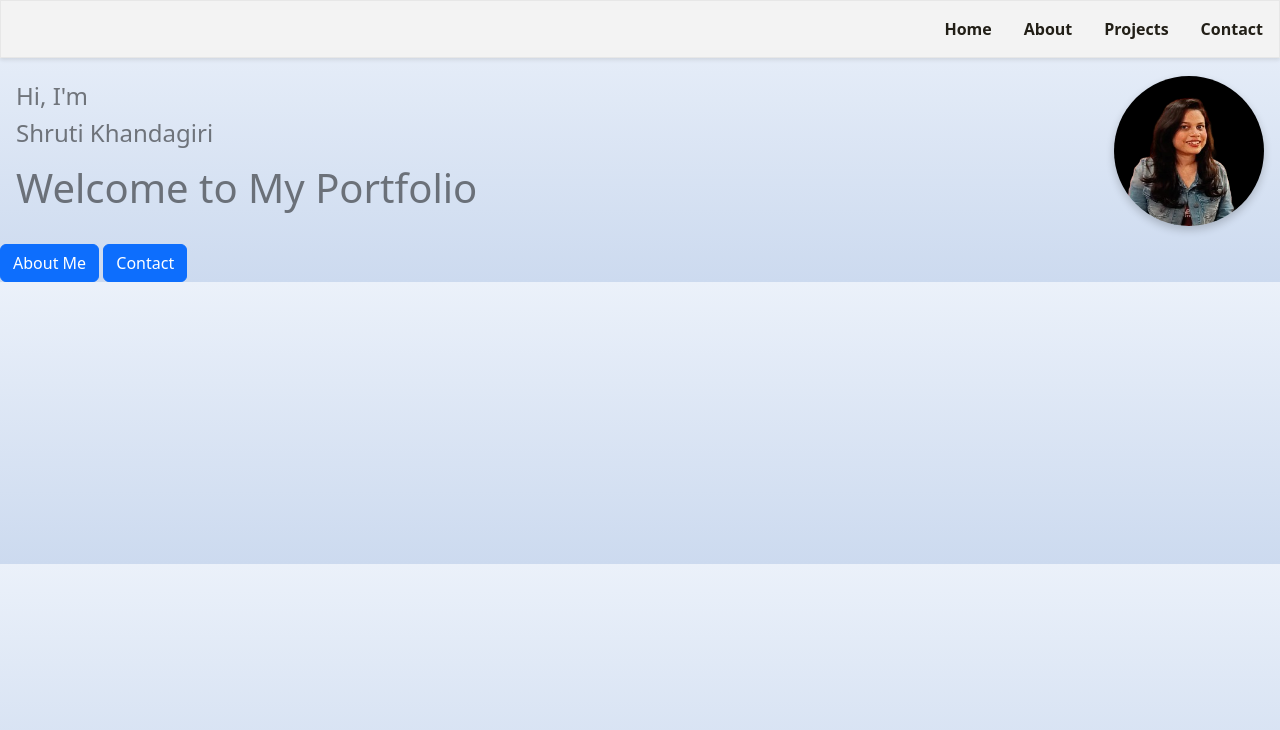
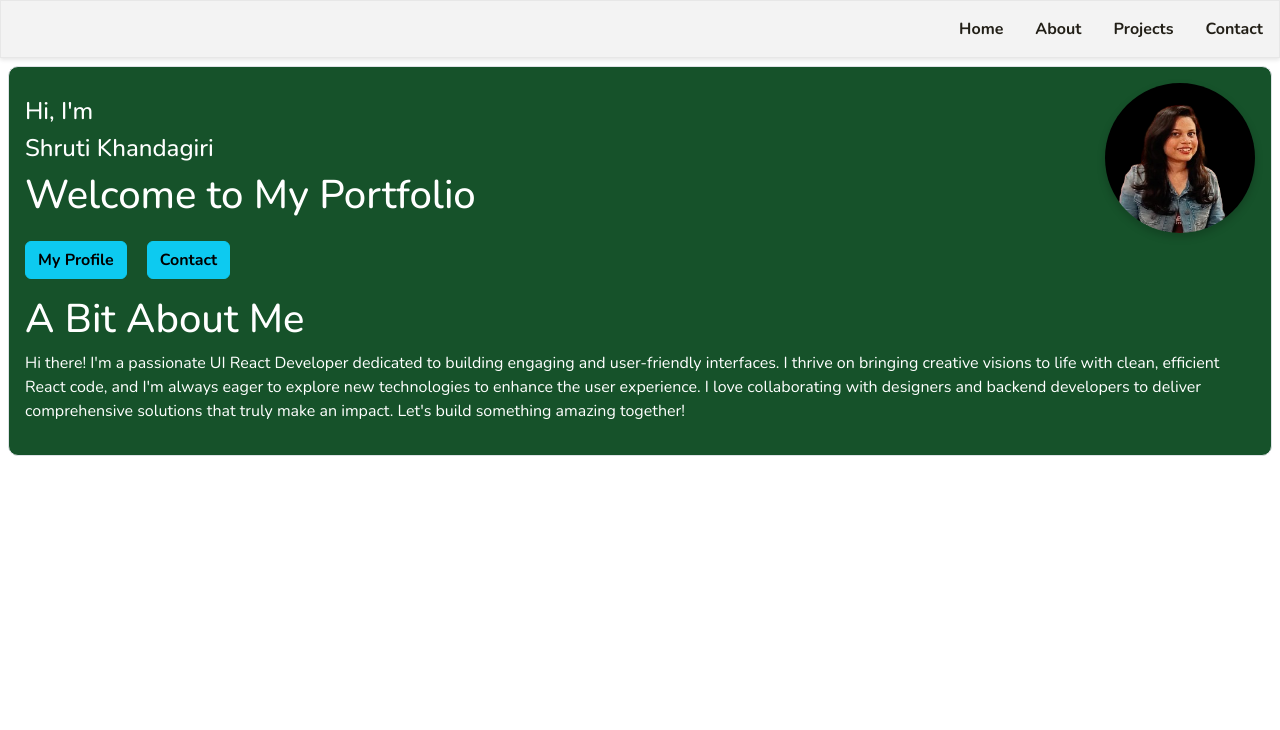
Before and after one commit to shruti-k-stack/Personal-Portfolio-Website, a website: page index.html in a window 1280 px wide. Drawn offline with nearby package versions, Linux system fonts and the light colour scheme.

Commit message:
'Added profile section and css'

```diff
--- a/index.html
+++ b/index.html
@@ -6,15 +6,18 @@
     <meta charset="UTF-8">
     <meta name="viewport" content="width=device-width, initial-scale=1.0">
     <title>My Portfolio</title>
+    <link rel="stylesheet" href="node_modules/bootstrap/dist/css/bootstrap.min.css">
     <link rel="stylesheet" href="styles/style.css">
-    <link rel="stylesheet" href="node_modules/bootstrap/dist/css/bootstrap.min.css">
+
 </head>
 <body>
        <header>
         <div id="navbar-placeholder"></div>
     </header>
 
-        <div id="home" class="home-content">
+    <div class="home bg-color border">
+        <div id="home" >
+            <div class="home-content">
             <div class="home-text">
             <h2> Hi, I'm</h2>
             <h2>Shruti Khandagiri</h2>
@@ -22,10 +25,18 @@
             </div>
         <img src="../assets/profile.png" alt="Profile Picture" class="profile-pic">
         </div>
-        <div id="home-button">
-            <button type="button" onclick="location.href='about.html'" class="btn btn-primary"> About Me</button>
-            <button type="button" class="btn btn-primary"> Contact</button>
-        </div>
+        <div class="home-btn">
+            <button type="button" onclick="location.href='profile.html'" class="btn btn-info"> My Profile</button>
+            <button type="button" class="btn btn-info"> Contact</button>
+            </div>
+            </div>
+         <div id="about" class="about-content">
+    <h1>A Bit About Me</h1>
+    <p>
+        Hi there! I'm a passionate UI React Developer dedicated to building engaging and user-friendly interfaces. I thrive on bringing creative visions to life with clean, efficient React code, and I'm always eager to explore new technologies to enhance the user experience. I love collaborating with designers and backend developers to deliver comprehensive solutions that truly make an impact. Let's build something amazing together!
+    </p>
+    </div>
+    </div>
 
     <script src="script.js"></script>
     <script src="node_modules/bootstrap/dist/js/bootstrap.bundle.min.js"></script>
--- a/navbar.html
+++ b/navbar.html
@@ -4,14 +4,15 @@
     <meta charset="UTF-8">
     <meta name="viewport" content="width=device-width, initial-scale=1.0">
     <title>Navigation</title>
+    <link rel="stylesheet" href="node_modules/bootstrap/dist/css/bootstrap.min.css">
     <link rel="stylesheet" href="styles/style.css">
-    <link rel="stylesheet" href="node_modules/bootstrap/dist/css/bootstrap.min.css">
+
 </head>
 <body>
     <nav id="navbar" class="navtab">
         <ul>
             <li><a href="index.html">Home</a></li>
-            <li><a href="about.html">About</a></li>
+            <li><a href="#about">About</a></li>
             <li><a href="#projects">Projects</a></li>
             <li><a href="#contact">Contact</a></li>
         </ul>
--- a/script.js
+++ b/script.js
@@ -11,4 +11,4 @@ document.addEventListener('DOMContentLoaded', function() {
     });
 });
 
-//
+// Add
--- a/styles/_variables.scss
+++ b/styles/_variables.scss
@@ -1,6 +1,7 @@
 $primary-blue: #005ce6;
 $violet: #2a3870;
 $lite-violet: #cdd5f5;
+$dark-green: #16522a;
 $white: white;
 $black: black;
 $black-1: #042230;
@@ -11,6 +12,7 @@ $grey-text: rgba(0 0 0 / 50%);
 $grey-300: #cfcfcf;
 $grey-500: #959595;
 $grey-600: #656565;
+$grey-yellow: #869c4b;
 $black-100: #333333;
 $grey-black: #221f17;
 $dim-blue: #ebf1fa;
--- a/styles/style.scss
+++ b/styles/style.scss
@@ -4,10 +4,16 @@
 
 body {
     font-family: "Nunito", sans-serif;
+    color: $white;
+    height: 100vh;
+    width: 100%;
     margin: 0;
     padding: 0;
-    background: linear-gradient($dim-blue, $dim-blue-200);
+}
 
+.bg-color{
+    background-color: $dark-green;
+    border-radius: 10px;
 }
 
 .navtab{
@@ -41,11 +47,11 @@ body {
     }
 }
 
-
+.home {
+    padding: 1rem;
+    margin: 0.5rem;
 
 .home-content {
-    color: $grey-black;
-    padding: 1rem;
     display: flex;
     align-items: center;
     justify-content: space-between;
@@ -56,14 +62,11 @@ body {
 
         h2{
             font-size: 1.5rem;
-            margin: 0.5rem 0;
-            color: $grey-text;
         }
 
         h1 {
         font-size: 2.5rem;
-        margin: 1rem 0;
-        color: $grey-text;
+        margin-bottom: unset;
     }
     }
 
@@ -74,3 +77,39 @@ body {
         box-shadow: 0 4px 8px rgba(0, 0, 0, 0.2);
     }
 }
+
+.home-btn {
+    display: flex;
+    gap: 20px;
+.btn {
+    margin: 0.5rem 0;
+    font-weight: $fw-bold;
+
+
+    :hover {
+        color: cyan;
+    }
+}
+}
+.about-content {
+    margin-top: 0.5rem;
+
+    h1 {
+        font-size: 2.5rem;
+
+}
+    p {
+        font-size: 1rem;
+    }
+}
+}
+
+
+.profile-content {
+    h1 {
+        font-style: italic;
+        color: $grey-yellow;
+    }
+
+
+}
```
Also changed, not shown: about.html (deleted, +0 -27 lines), profile.html (added, +77 -0 lines), styles/style.css, 1 other file.
